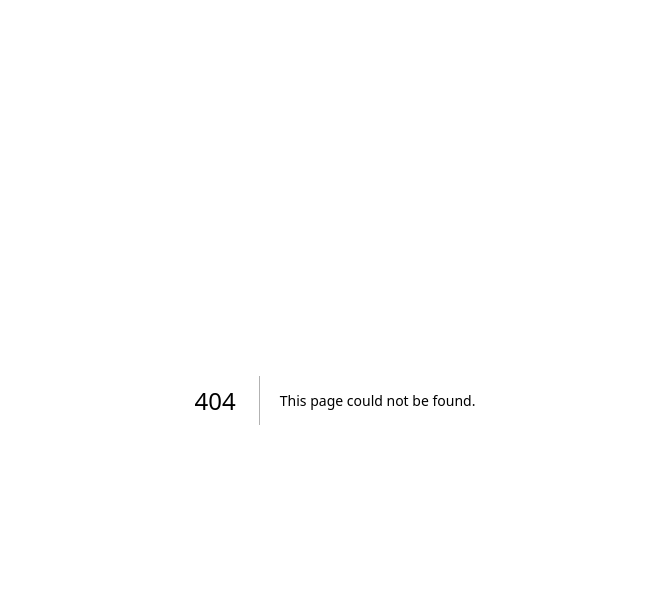
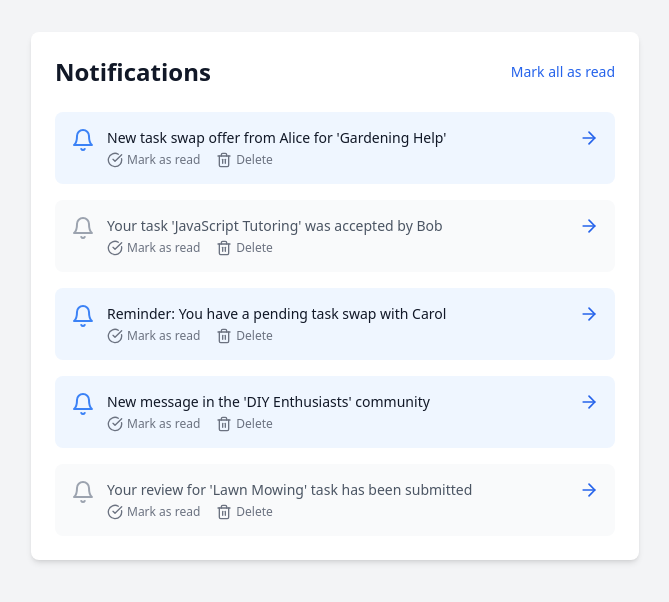
Before and after one commit to kaushalkahapola/iwb017-code-glitch, a Next.js app in the folder frontend/: page /users/1/notifications in a window 1280 px wide. Before the commit this address had no page. Shown: the top 602 px of the page, without its empty margins (305-974 px from the left). Built offline with nearby package versions, Linux system fonts and the light colour scheme.

Commit message:
notifications page created

```diff
--- /dev/null
+++ b/frontend/app/users/[id]/notifications/page.tsx
@@ -0,0 +1,93 @@
+'use client'
+
+import { useState } from 'react'
+import Link from 'next/link'
+import { Bell, CheckCircle, Trash2, ArrowRight } from 'lucide-react'
+
+// Sample data for notifications
+const initialNotifications = [
+  { id: 1, message: "New task swap offer from Alice for 'Gardening Help'", isRead: false, link: "/tasks/1" },
+  { id: 2, message: "Your task 'JavaScript Tutoring' was accepted by Bob", isRead: true, link: "/tasks/2" },
+  { id: 3, message: "Reminder: You have a pending task swap with Carol", isRead: false, link: "/swaps/3" },
+  { id: 4, message: "New message in the 'DIY Enthusiasts' community", isRead: false, link: "/communities/4" },
+  { id: 5, message: "Your review for 'Lawn Mowing' task has been submitted", isRead: true, link: "/tasks/5" },
+]
+
+export default function NotificationsPage() {
+  const [notifications, setNotifications] = useState(initialNotifications)
+
+  const handleMarkAsRead = (id: number) => {
+    setNotifications(notifications.map(notif =>
+      notif.id === id ? { ...notif, isRead: true } : notif
+    ))
+  }
+
+  const handleDelete = (id: number) => {
+    setNotifications(notifications.filter(notif => notif.id !== id))
+  }
+
+  const handleMarkAllAsRead = () => {
+    setNotifications(notifications.map(notif => ({ ...notif, isRead: true })))
+  }
+
+  return (
+    <div className="min-h-screen bg-gray-100 py-8">
+      <div className="max-w-2xl mx-auto px-4 sm:px-6 lg:px-8">
+        <div className="bg-white rounded-lg shadow-md overflow-hidden">
+          <div className="p-6">
+            <div className="flex justify-between items-center mb-6">
+              <h1 className="text-2xl font-bold text-gray-900">Notifications</h1>
+              <button
+                onClick={handleMarkAllAsRead}
+                className="text-sm text-blue-600 hover:text-blue-800 transition-colors"
+              >
+                Mark all as read
+              </button>
+            </div>
+            <div className="space-y-4">
+              {notifications.map((notification) => (
+                <div
+                  key={notification.id}
+                  className={`flex items-start p-4 rounded-lg ${
+                    notification.isRead ? 'bg-gray-50' : 'bg-blue-50'
+                  }`}
+                >
+                  <Bell className={`w-6 h-6 mr-3 ${notification.isRead ? 'text-gray-400' : 'text-blue-500'}`} />
+                  <div className="flex-grow">
+                    <Link href={notification.link} className="block mb-1 hover:underline">
+                      <p className={`text-sm ${notification.isRead ? 'text-gray-600' : 'text-gray-900 font-medium'}`}>
+                        {notification.message}
+                      </p>
+                    </Link>
+                    <div className="flex items-center text-xs text-gray-500">
+                      <button
+                        onClick={() => handleMarkAsRead(notification.id)}
+                        className="flex items-center mr-4 hover:text-blue-600 transition-colors"
+                      >
+                        <CheckCircle className="w-4 h-4 mr-1" />
+                        Mark as read
+                      </button>
+                      <button
+                        onClick={() => handleDelete(notification.id)}
+                        className="flex items-center hover:text-red-600 transition-colors"
+                      >
+                        <Trash2 className="w-4 h-4 mr-1" />
+                        Delete
+                      </button>
+                    </div>
+                  </div>
+                  <Link href={notification.link} className="ml-2 text-blue-600 hover:text-blue-800">
+                    <ArrowRight className="w-5 h-5" />
+                  </Link>
+                </div>
+              ))}
+              {notifications.length === 0 && (
+                <p className="text-center text-gray-500 py-4">No notifications</p>
+              )}
+            </div>
+          </div>
+        </div>
+      </div>
+    </div>
+  )
+}
```
